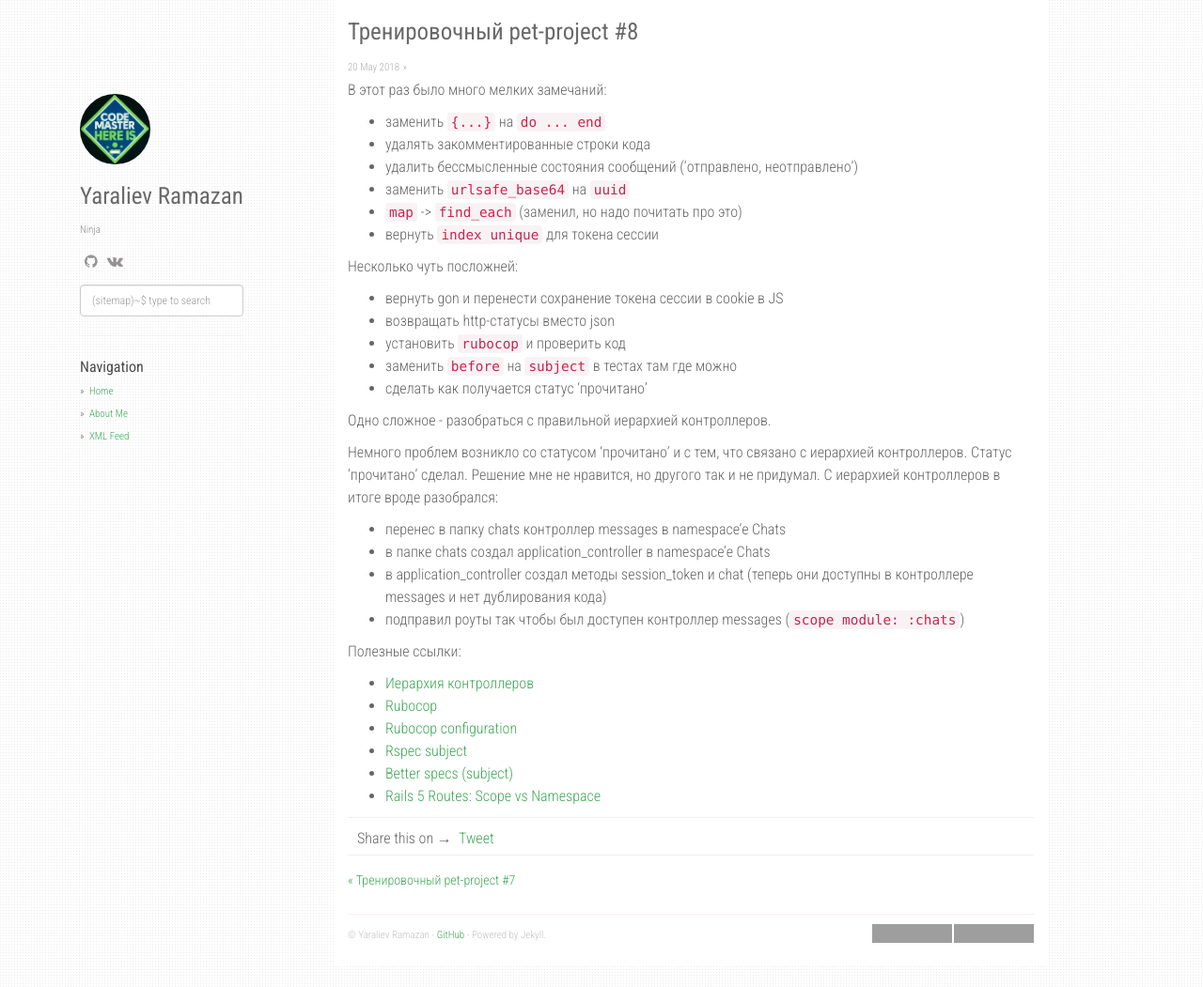
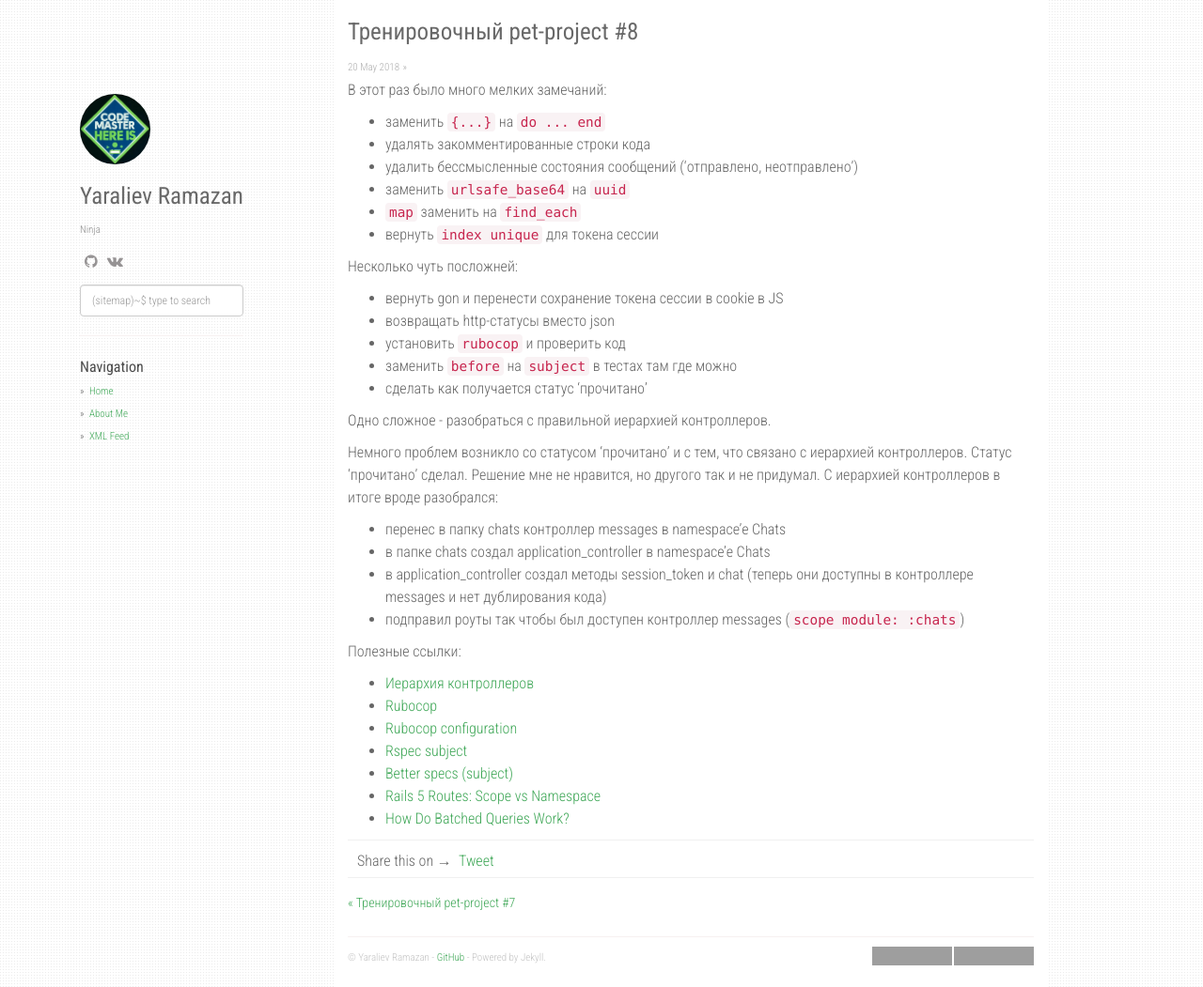
Before and after one commit to orion122/orion1222.github.io, a Jekyll site: the page built from _posts/2018-05-20-pet-project-8.md, in a window 1280 px wide and 1051 px high. Shown: the whole window at 94% size. Built offline with Jekyll 4.4.1, drawn with Linux system fonts in a browser that asks for light colours; nearby versions of some CDN libraries; comment, search, counter and statistics services are not loaded; grey boxes are pictures that could not be loaded.

Commit message:
edit pet-project-8

```diff
--- a/_posts/2018-05-20-pet-project-8.md
+++ b/_posts/2018-05-20-pet-project-8.md
@@ -7,7 +7,7 @@ title:  "Тренировочный pet-project #8"
 - удалять закомментированные строки кода
 - удалить бессмысленные состояния сообщений ('отправлено, неотправлено')
 - заменить `urlsafe_base64` на `uuid`
-- `map` -> `find_each` (заменил, но надо почитать про это)
+- `map` заменить на `find_each`
 - вернуть `index unique` для токена сессии
 
 
@@ -38,3 +38,4 @@ title:  "Тренировочный pet-project #8"
 - [Rspec subject](https://relishapp.com/rspec/rspec-core/docs/subject)
 - [Better specs (subject)](http://www.betterspecs.org/#subject)
 - [Rails 5 Routes: Scope vs Namespace](https://devblast.com/b/rails-5-routes-scope-vs-namespace)
+- [How Do Batched Queries Work?](http://www.monkeyandcrow.com/blog/reading_rails_how_do_batched_queries_work/)
```
